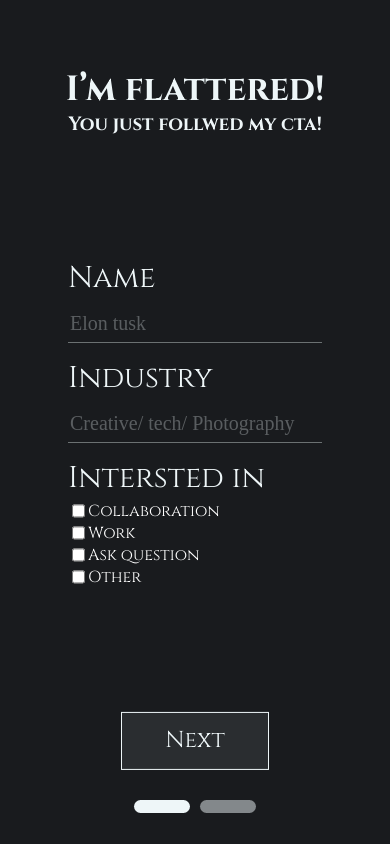
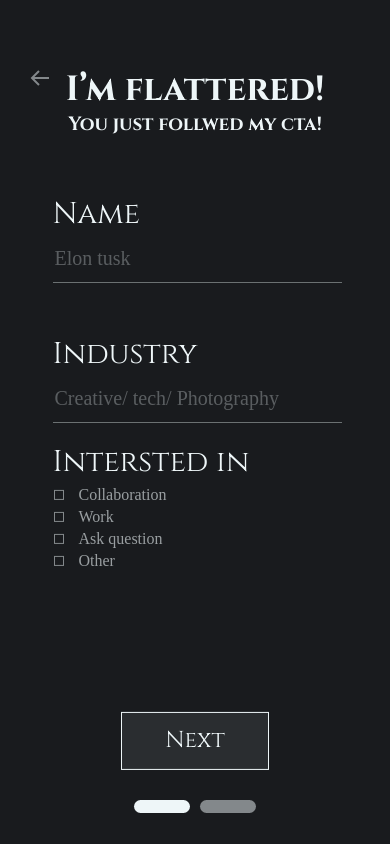
Before and after one commit to AbdAlrahmanDaas963/sipua, a React (Create React App) app: page /Sipua_V2/LetsTalk in a window 390 px wide. Built offline with nearby package versions, Linux system fonts and the light colour scheme.

Commit message:
Let's talk page almost done

```diff
--- a/public/index.html
+++ b/public/index.html
@@ -11,6 +11,13 @@
     <link rel="preconnect" href="https://fonts.gstatic.com" crossorigin />
     <link
       href="https://fonts.googleapis.com/css2?family=Cinzel:wght@300;400;500;600;700;800;900&family=Raleway:ital,wght@0,100;0,200;0,300;0,400;0,500;0,600;0,700;0,800;0,900;1,100;1,200;1,300;1,400;1,500;1,600;1,700;1,800;1,900&display=swap"
+      rel="stylesheet"
+    />
+
+    <link rel="preconnect" href="https://fonts.googleapis.com" />
+    <link rel="preconnect" href="https://fonts.gstatic.com" crossorigin />
+    <link
+      href="https://fonts.googleapis.com/css2?family=Gothic+A1:wght@300;400&display=swap"
       rel="stylesheet"
     />
     <!-- /FONTS -->
--- a/src/components/LetsTalk/First.jsx
+++ b/src/components/LetsTalk/First.jsx
@@ -1,6 +1,7 @@
 import React, { useRef, forwardRef } from "react";
 import ContactInput from "../Contact/common/ContactInput";
 import { motion } from "framer-motion";
+import CheckBox from "./common/CheckBox";
 
 function First({ statues, handleNextClick }) {
   // const input = React.forwardRef();
@@ -30,7 +31,7 @@ function First({ statues, handleNextClick }) {
           <div className="right-col-small">
             <div className="hide-small">Name</div>
             <input
-              className={`text-input input`}
+              className={`text-input input lets-talk-input`}
               type="text"
               name=""
               id="lets-talk-name"
@@ -40,7 +41,7 @@ function First({ statues, handleNextClick }) {
           <div className="right-col-small">
             <div className="hide-small">Industry</div>
             <input
-              className={`text-input input`}
+              className={`text-input input lets-talk-input`}
               type="text"
               name=""
               id="lets-talk-industry"
@@ -50,45 +51,10 @@ function First({ statues, handleNextClick }) {
           <div className="checkboxes">
             <div className="right-col-small">
               <div className="hide-small">Intersted in</div>
-              <div className="checkbox-row">
-                <input
-                  type="checkbox"
-                  name="intersted"
-                  id="inter-coll"
-                  value={"Collaboration"}
-                />
-                <div className="checkbox-label">Collaboration</div>
-              </div>
-
-              <div className="checkbox-row">
-                <input
-                  type="checkbox"
-                  name="intersted"
-                  id="inter-work"
-                  value={"Work"}
-                />
-                <div className="checkbox-label">Work</div>
-              </div>
-
-              <div className="checkbox-row">
-                <input
-                  type="checkbox"
-                  name="intersted"
-                  id="inter-ques"
-                  value={"Ask question"}
-                />
-                <div className="checkbox-label">Ask question</div>
-              </div>
-
-              <div className="checkbox-row">
-                <input
-                  type="checkbox"
-                  name="intersted"
-                  id="inter-othe"
-                  value={"Other"}
-                />
-                <div className="checkbox-label">Other</div>
-              </div>
+              <CheckBox label="Collaboration" id="inter-coll" />
+              <CheckBox label="Work" id="inter-work" />
+              <CheckBox label="Ask question" id="inter-ques" />
+              <CheckBox label="Other" id="inter-othe" />
             </div>
           </div>
         </div>
--- a/src/components/LetsTalk/LetsTalk.jsx
+++ b/src/components/LetsTalk/LetsTalk.jsx
@@ -3,6 +3,8 @@ import { motion } from "framer-motion";
 import First from "./First";
 import Secound from "./Secound";
 
+import { urls } from "../../config/Urls";
+import BackBtn from "../common/BackBtn";
 import "./letsTalk.css";
 
 function LetsTalk() {
@@ -52,9 +54,10 @@ function LetsTalk() {
     console.log("secoundData", secoundData);
     console.log("send it");
   }
-
+  console.log(urls.main);
   return (
     <div className="lets-talk">
+      <BackBtn to={`/${urls.main}`} />
       <div className="lets-talk-head">
         <div>{title.one}</div>
         <div>{title.two}</div>
@@ -73,4 +76,4 @@ function LetsTalk() {
 
 export default LetsTalk;
 
-// work with the checkboxes and check the secound form ith the new style
+// work with the checkboxes
--- a/src/components/LetsTalk/Secound.jsx
+++ b/src/components/LetsTalk/Secound.jsx
@@ -27,27 +27,36 @@ function Secound({ statues, handleSendClick }) {
           <div>Note</div>
         </div>
         <div className="right-col">
+          <div className="right-col-small">
+            <div className="hide-small">Email</div>
             <input
-            className={`text-input input`}
+              className={`text-input input lets-talk-input`}
               type="text"
               name=""
               id="lets-talk-email"
               placeholder="Elon_tusk@gmail.com"
             />
+          </div>
+          <div className="right-col-small">
+            <div className="hide-small">Phone</div>
             <input
-            className={`text-input input`}
+              className={`text-input input lets-talk-input`}
               type="text"
               name=""
               id="lets-talk-phone"
               placeholder="+963999999999"
             />
+          </div>
+          <div className="right-col-small">
+            <div className="hide-small">Note</div>
             <input
-            className={`text-input input`}
+              className={`text-input input lets-talk-input`}
               type="text"
               name=""
               id="lets-talk-note"
               placeholder="Van gogh"
             />
+          </div>
         </div>
       </div>
 
--- /dev/null
+++ b/src/components/LetsTalk/common/CheckBox.jsx
@@ -0,0 +1,29 @@
+import React, { useState } from "react";
+
+function CheckBox({ label = "label", id = "ch-box-1" }) {
+  const [state, setState] = useState(false);
+  const ref = React.createRef();
+  function handleClick() {
+    console.log(ref.current.checked);
+    setState(!state);
+  }
+  const checkClass = state ? "checked" : "";
+  return (
+    <div className="custome-checkbox-container" onClick={handleClick}>
+      <input
+        className="checkbox-btn"
+        type="checkbox"
+        name="intersted"
+        id={id}
+        value={"Other"}
+        ref={ref}
+        checked={state}
+        readOnly
+      />
+      <div className={`custome-checkbox ${checkClass}`} />
+      <div className="custome-checkbox-label">{label}</div>
+    </div>
+  );
+}
+
+export default CheckBox;
--- a/src/components/LetsTalk/letsTalk.css
+++ b/src/components/LetsTalk/letsTalk.css
@@ -86,17 +86,40 @@
   flex-direction: column;
   align-items: flex-start;
   justify-content: flex-start;
+  align-self: flex-end;
 }
+
+.checkbox-row .checkbox-label {
+  font-family: "Century Gothic";
+  font-style: normal;
+  font-weight: 300;
+  font-size: 18px;
+  line-height: 22px;
+  color: #eef6f8;
+  opacity: 0.6;
+  margin-left: 5px;
+}
+/* ---------------------------- */
 .checkbox-row {
   display: flex;
   flex-direction: row;
 }
-/* -==--=-=-=-=-=-=-=-=-=-=-=-= */
-.checkboxes .checkbox-row input[type="text"] {
+
+/* input[type="checkbox"] {
+  visibility: hidden;
+} */
+
+/* ---------------------------- */
+.lets-talk-input {
+  width: 100%;
   height: 44px !important;
-  border: 1px solid red !important;
+  color: #eef6f8;
+  height: 30px;
+  font-family: Century Gothic;
+  font-style: normal;
+  font-weight: normal;
+  font-size: 20px;
 }
-/* -==--=-=-=-=-=-=-=-=-=-=-=-= */
 .lets-talk-btn {
   /* border: 1px solid rgba(255, 255, 0, 0.236); */
   width: 100%;
@@ -147,6 +170,50 @@
 .right-col-small .hide-small {
   display: none;
 }
+.right-col-small {
+  width: 285px;
+}
+
+.custome-checkbox-container {
+  border: 1px solid rgba(191, 255, 0, 0);
+  position: relative;
+  height: 20px;
+}
+.custome-checkbox-container input {
+  visibility: hidden;
+  position: absolute;
+  right: 30px;
+  z-index: -1;
+}
+.custome-checkbox {
+  position: absolute;
+  left: 0;
+  width: 10px;
+  height: 10px;
+  border: 1px solid rgba(238, 246, 248, 0.5);
+  box-sizing: border-box;
+}
+.checked {
+  background: #c4c4c4;
+}
+.custome-checkbox-label {
+  position: absolute;
+  left: 20px;
+  font-family: "Century Gothic";
+  font-style: normal;
+  font-weight: 200;
+  font-size: 16px;
+  line-height: 22px;
+  color: #eef6f8;
+  opacity: 0.6;
+  margin-left: 5px;
+  white-space: nowrap;
+}
+.custome-checkbox,
+.custome-checkbox-label {
+  top: 50%;
+  transform: translateY(-50%);
+}
 @media screen and (max-width: 768px) {
   .lets-talk-in .left-col {
     display: none;
@@ -156,9 +223,12 @@
     gap: 0;
     align-content: center;
     justify-content: center;
+    height: fit-content;
+    padding: 50px 0 0 0;
   }
   .lets-talk-in .right-col {
     height: 400px;
+    gap: 40px;
   }
   .right-col-small .hide-small {
     display: block;
@@ -168,6 +238,14 @@
     font-weight: 300;
     color: #eef6f8;
   }
+  .right-col-small {
+    display: flex;
+    flex-direction: column;
+    justify-content: start;
+  }
+  .lets-talk-input {
+    margin: 0;
+  }
 }
 
 @media screen and (max-height: 768px) {
```
Lines whose indentation alone changed are shown as unchanged.
